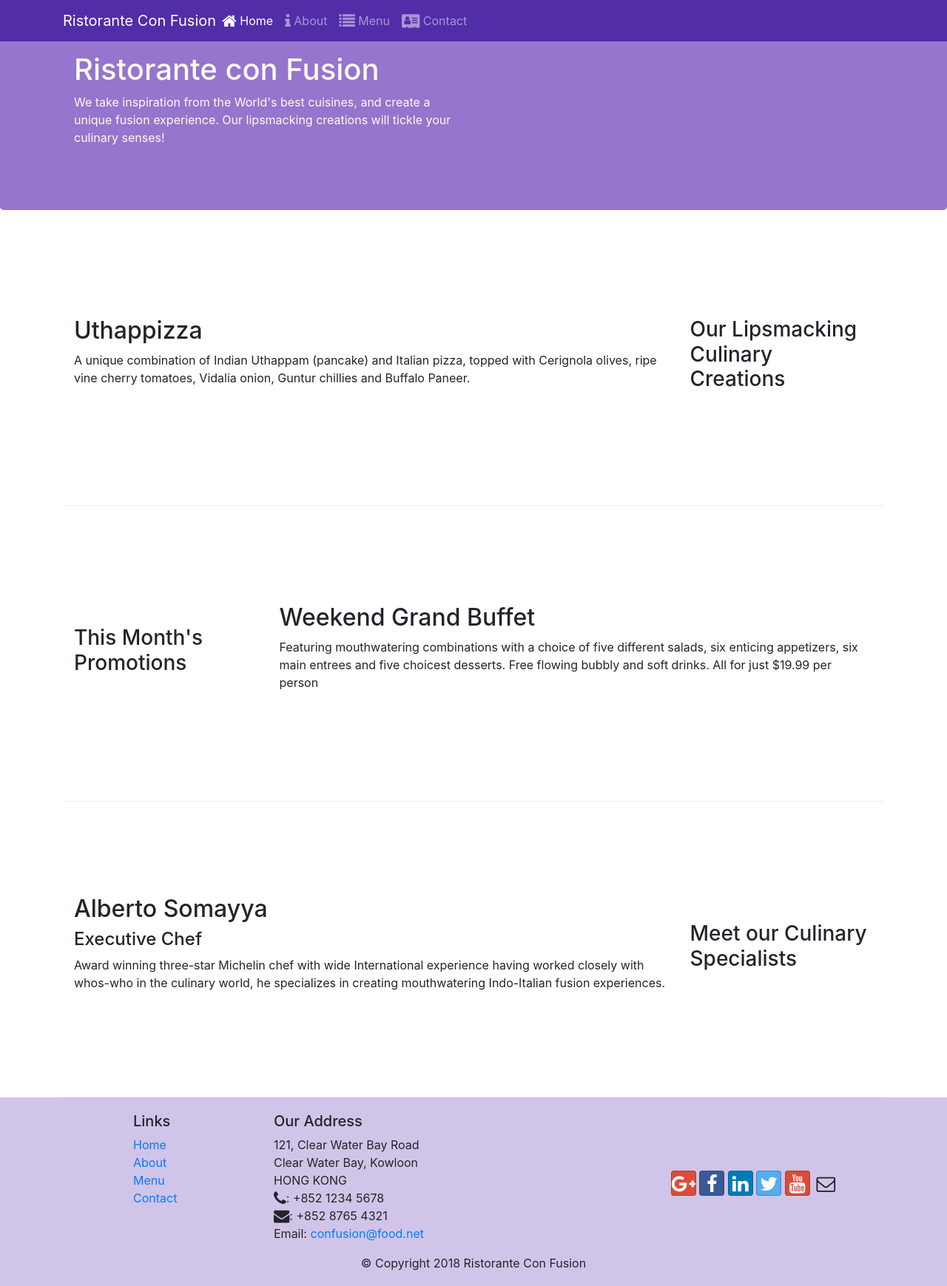
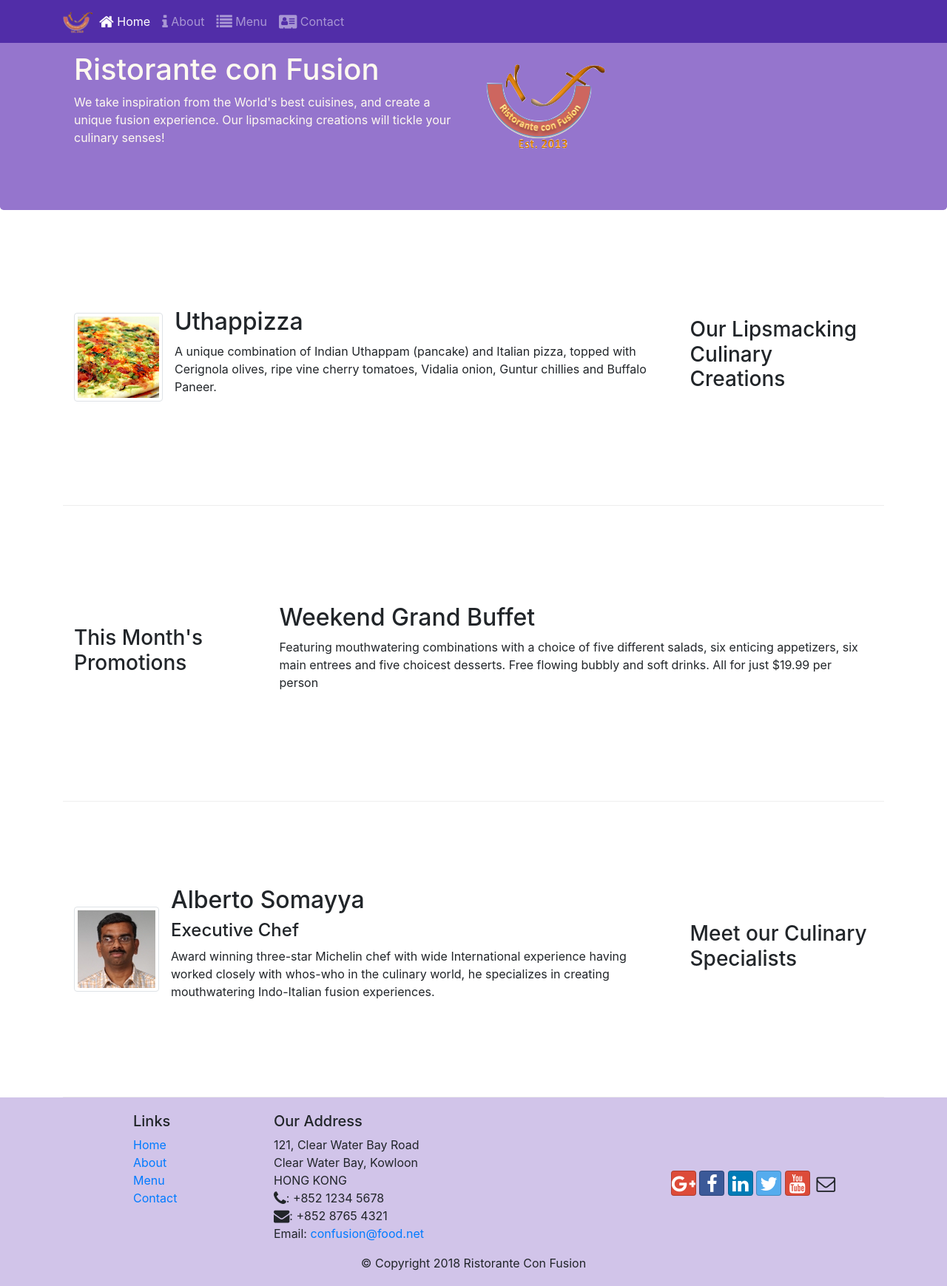
Before and after one commit to vihaannnn/Bootstrap-4-conFusion, a website: page index.html in a window 1280 px wide. Shown: the whole page at 74% size. Drawn offline with nearby package versions, Linux system fonts and the light colour scheme.

Commit message:
Added Images and Media

```diff
--- a/index.html
+++ b/index.html
@@ -20,7 +20,7 @@
       <button class = "navbar-toggler" type = "button" data-toggle = "collapse" data-target = "#Navbar">
         <span class = "navbar-toggler-icon"></span>
       </button>
-      <a class = "navbar-brand mr-auto" href = "#">Ristorante Con Fusion </a>
+      <a class = "navbar-brand mr-auto" href = "#"><img src="img/logo.png" height = "30" width = "41"></a>
       <div class = "collapse navbar-collapse" id = "Navbar">
         <ul class = "navbar-nav mr-auto">
           <li class = "nav-item active"><a class = "nav-link" href = "#"><span class = "fa fa-home fa-lg"></span> Home</a></li>
@@ -38,7 +38,8 @@
                     <h1>Ristorante con Fusion</h1>
                     <p>We take inspiration from the World's best cuisines, and create a unique fusion experience. Our lipsmacking creations will tickle your culinary senses!</p>
                 </div>
-                <div class = "col-12 col-sm">
+                <div class="col-12 col-sm align-self-center">
+                  <img src="img/logo.png" class="img-fluid">
                 </div>
             </div>
         </div>
@@ -50,8 +51,17 @@
                 <h3>Our Lipsmacking Culinary Creations</h3>
             </div>
             <div class = "col col-sm col-md">
-                <h2>Uthappizza</h2>
-                <p>A unique combination of Indian Uthappam (pancake) and Italian pizza, topped with Cerignola olives, ripe vine cherry tomatoes, Vidalia onion, Guntur chillies and Buffalo Paneer.</p>
+              <div class="media">
+                    <img class="d-flex mr-3 img-thumbnail align-self-center"
+                            src="img/uthappizza.png" alt="Uthappizza">
+                    <div class="media-body">
+                        <h2 class="mt-0">Uthappizza</h2>
+                        <p class="d-none d-sm-block">A unique combination of Indian Uthappam (pancake) and
+                            Italian pizza, topped with Cerignola olives, ripe vine
+                            cherry tomatoes, Vidalia onion, Guntur chillies and
+                            Buffalo Paneer.</p>
+                    </div>
+                </div>
             </div>
         </div>
 
@@ -71,9 +81,19 @@
                 <h3>Meet our Culinary Specialists</h3>
             </div>
             <div class = "col col-sm order-sm-first col-md">
-                <h2>Alberto Somayya</h2>
-                <h4>Executive Chef</h4>
-                <p>Award winning three-star Michelin chef with wide International experience having worked closely with whos-who in the culinary world, he specializes in creating mouthwatering Indo-Italian fusion experiences. </p>
+              <div class="media">
+                <img class="d-flex mr-3 img-thumbnail align-self-center"
+                      src="img/alberto.png" alt="Alberto Somayya">
+                <div class="media-body">
+                  <h2 class="mt-0">Alberto Somayya</h2>
+                  <h4>Executive Chef</h4>
+                  <p class="d-none d-sm-block">Award winning three-star Michelin chef with wide
+                      International experience having worked closely with
+                      whos-who in the culinary world, he specializes in
+                      creating mouthwatering Indo-Italian fusion experiences.
+                      </p>
+                </div>
+              </div>
             </div>
         </div>
     </div>
```
Also changed, not shown: aboutus.html (+3 -2 lines), contactus.html (+3 -2 lines), img/alberto.png (added), img/buffet.png (added), img/logo.png (added), img/uthappizza.png (added), 1 other file.
